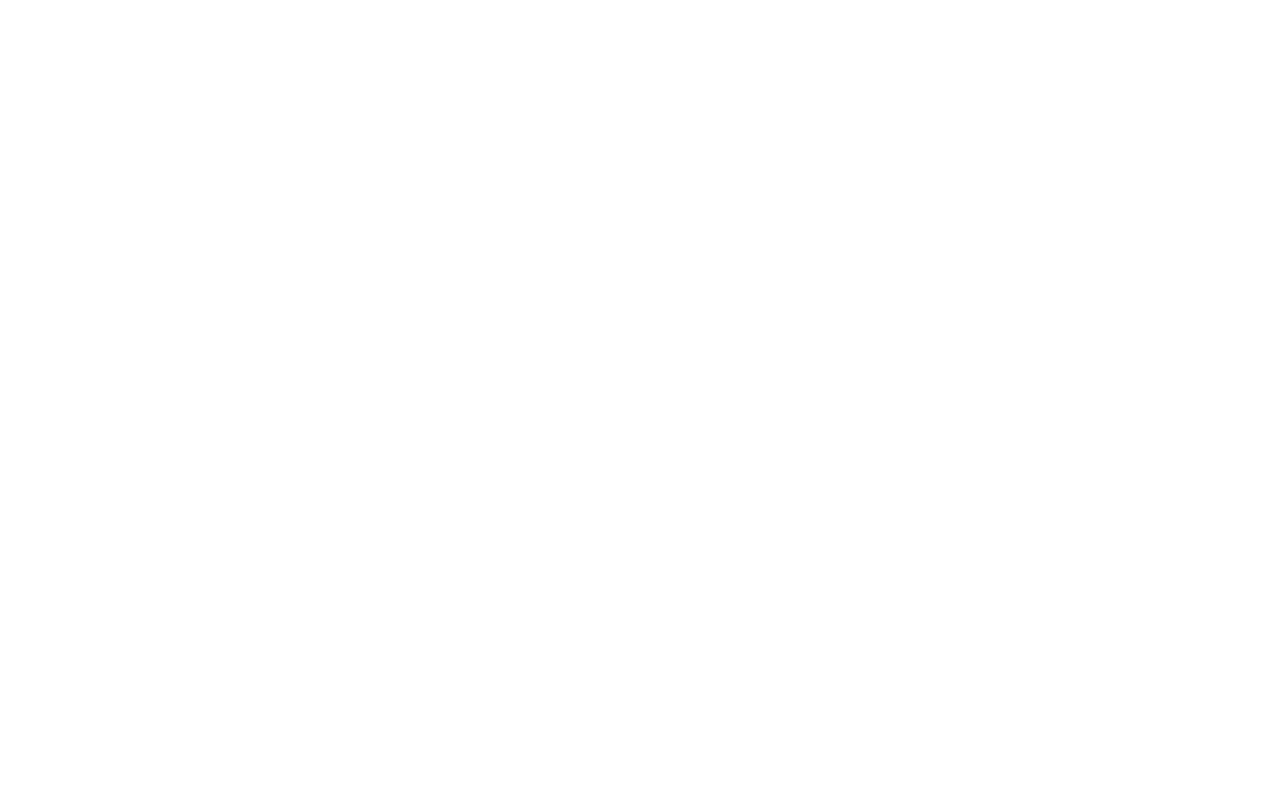
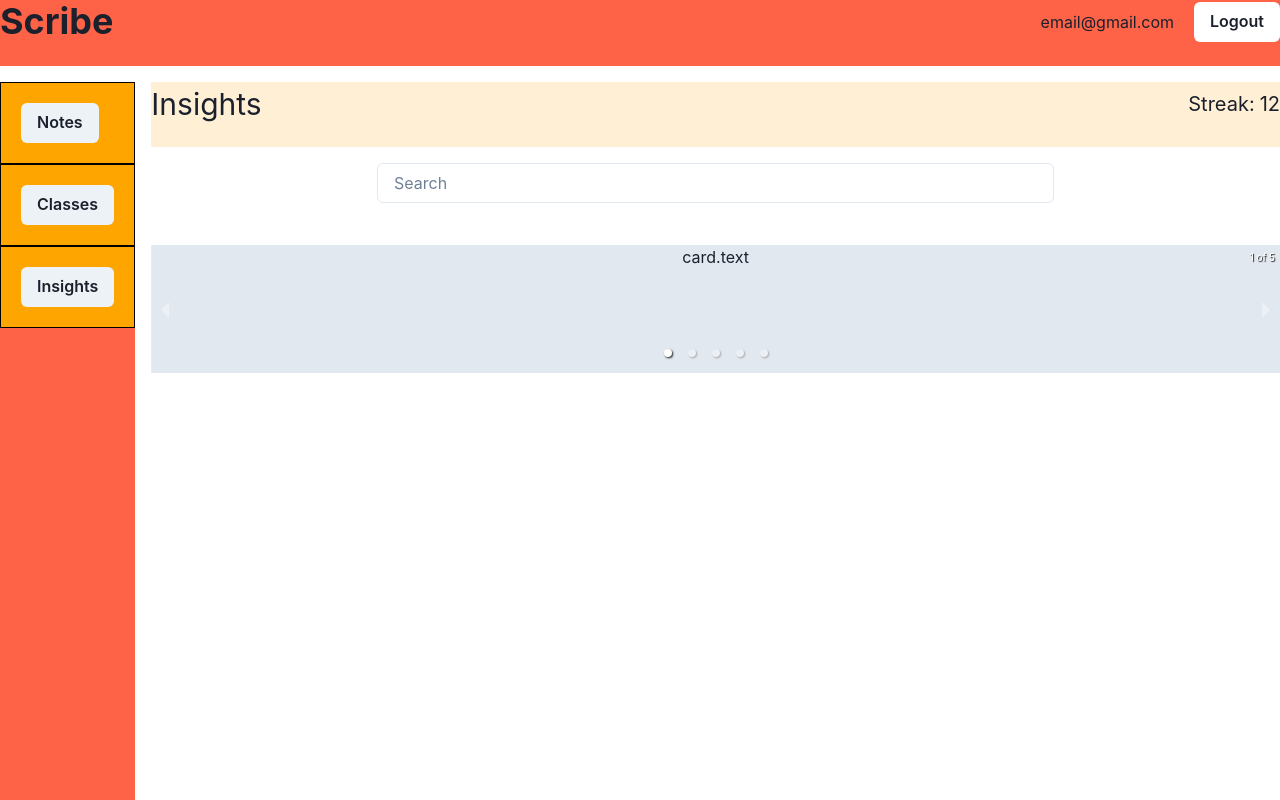
Before and after one commit to sona78/Scribe, a React (Create React App) app: page /insights in a window 1280 px wide. Before the commit this address had no page. Built offline with nearby package versions, Linux system fonts and the light colour scheme.

Commit message:
working insights page

```diff
--- a/package.json
+++ b/package.json
@@ -14,6 +14,7 @@
     "react": "^18.2.0",
     "react-dom": "^18.2.0",
     "react-quill": "^2.0.0",
+    "react-responsive-carousel": "^3.2.23",
     "react-router": "^6.16.0",
     "react-router-dom": "^6.16.0",
     "react-scripts": "5.0.1",
--- a/src/App.js
+++ b/src/App.js
@@ -14,6 +14,9 @@
 
 // import c
 import EditorPage from './pages/EditorPage';
+import ClassPage from './pages/ClassPage';
+import InsightPage from './pages/InsightPage';
+
 function App() {
   return (
     <div className="app">
@@ -23,6 +26,8 @@
           <main>
             <Routes>
               <Route path="/" element={<EditorPage/>} />
+              <Route path="/classes" element={<ClassPage/>} />
+              <Route path="/insights" element={<InsightPage/>} />
               {/* <Route path="/signup" element={<SignUp/>}/> */}
             </Routes>
           </main>
--- /dev/null
+++ b/src/components/CardCarousel.js
@@ -0,0 +1,19 @@
+import { Carousel } from "react-responsive-carousel";
+import "react-responsive-carousel/lib/styles/carousel.min.css";
+import { Box, Text } from "@chakra-ui/layout";
+
+// If you want to use your own Selectors look up the Advancaed Story book examples
+const CardCarousel = ({ cards }) => {
+  return (
+    <Carousel infiniteLoop>
+      {cards.map((card) => {
+        return <Box height={32} bg="gray.200">
+            <Text>card.text</Text>
+          </Box>
+
+      })}
+    </Carousel>
+  );
+};
+
+export default CardCarousel;
--- a/src/pages/EditorPage.js
+++ b/src/pages/EditorPage.js
@@ -7,6 +7,7 @@
 export default function EditorPage() {
 
     const [text, setText] = useState('');
+
     return(
         <div className="home">
             <Grid
--- /dev/null
+++ b/src/pages/InsightPage.js
@@ -0,0 +1,86 @@
+import { Box, Button, Flex, Grid, GridItem, HStack, Heading, Spacer, Text, Center } from "@chakra-ui/react"
+import { useState } from "react";
+import { Input } from '@chakra-ui/react'
+
+import Carousel from "../components/CardCarousel";
+export default function InsightPage() {
+    const [text, setText] = useState('');
+
+    const CardData = [
+        {
+          text: "Card 1"
+        },
+        {
+            text: "Card 2"
+        },
+        {
+            text: "Card 3"
+        },
+        {
+            text: "Card 4"
+        },
+        {
+            text: "Card 5"
+        },
+    ];
+
+    return(
+        <div className="home">
+            <Grid
+                h='calc(100vh)'
+                templateRows='repeat(10, 1fr)'
+                templateColumns='repeat(10, 1fr)'
+                gap={4}
+            >
+            <GridItem rowSpan={1} colSpan={10} bg='tomato'>
+                <Flex as="nav" alignItems="center">
+                    <Heading as="h1">Scribe</Heading>
+                    <Spacer/>
+                    <HStack spacing="20px">
+                        <Text>email@gmail.com</Text>
+                        <Button bg="white">Logout</Button>
+                    </HStack>
+                </Flex>
+            </GridItem>
+            <GridItem rowSpan={9} colSpan={1} bg='tomato'>
+                <Box borderWidth='1px' borderColor='black' p="20px" bg="orange">
+                    <Button>Notes</Button>
+                </Box>
+                <Box borderWidth='1px' borderColor='black' p="20px" bg="orange">
+                    <Button>Classes</Button>
+                </Box>
+                <Box borderWidth='1px' borderColor='black' p="20px" bg="orange">
+                <Button>Insights</Button>
+                </Box>
+            </GridItem>
+            <GridItem rowSpan={1} colSpan={9} bg='papayawhip'>
+                <Flex as="nav" alignItems="center">
+                    <Text fontSize="30px">Insights</Text>
+                    <Spacer/>
+                    <HStack spacing="5px">
+                        <Text fontSize="20px">Streak:</Text>
+                        <Text fontSize="20px">12</Text>
+                    </HStack>
+                </Flex>
+
+            </GridItem>
+            <GridItem rowSpan={1} colSpan={9}>
+                <Center>
+                    <Input
+                        variant = 'outline'
+                        placeholder='Search'
+                        value={text}
+                        onChange={setText}
+                        size='md'
+                        width='60%'
+                    />
+                </Center>
+            </GridItem>
+            <GridItem rowSpan={7} colSpan={9}>
+                <Carousel cards={CardData} />
+            </GridItem>
+            </Grid>
+
+        </div>
+    )
+}
```
Also changed, not shown: 1 other file (tests, documents, lock files or other folders).
